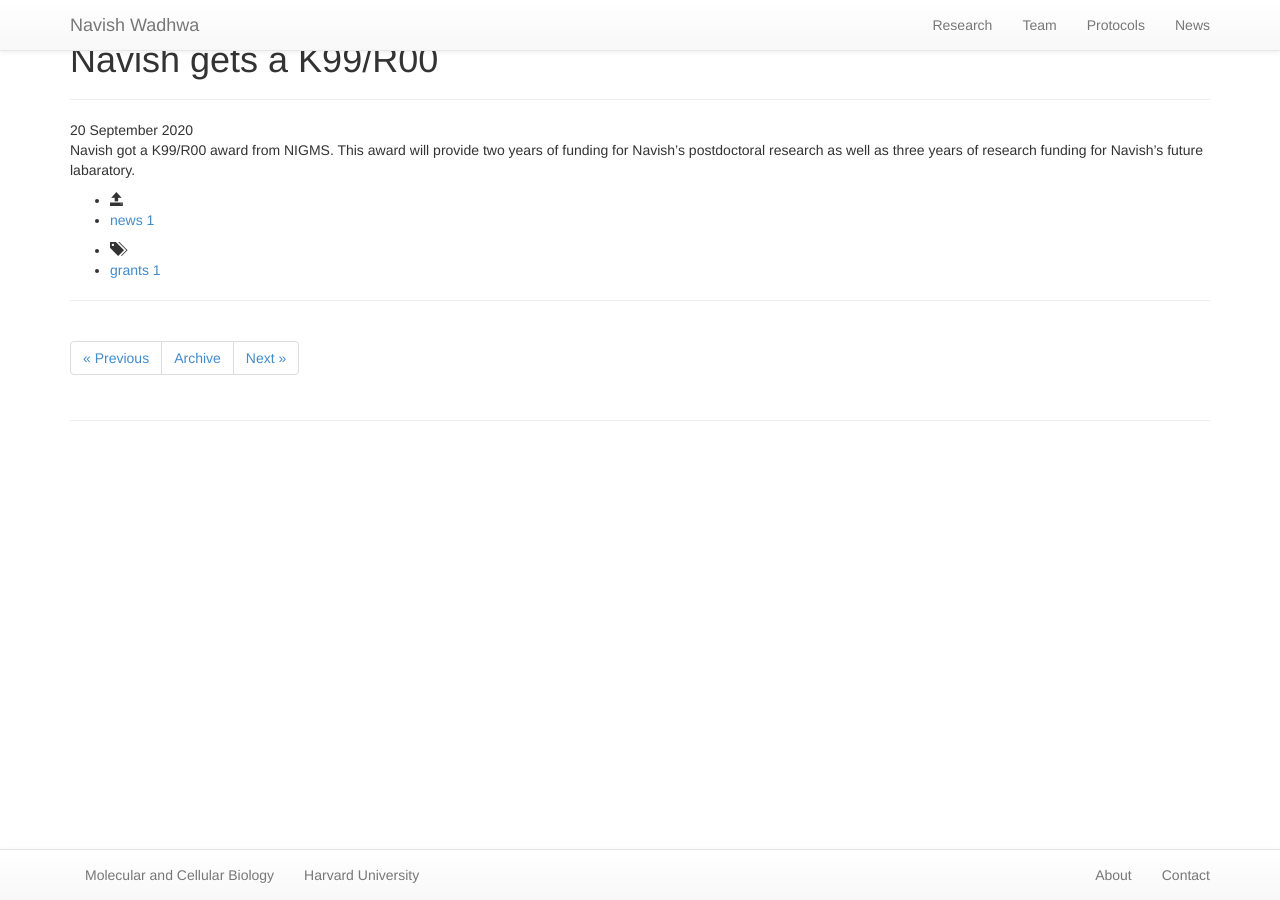
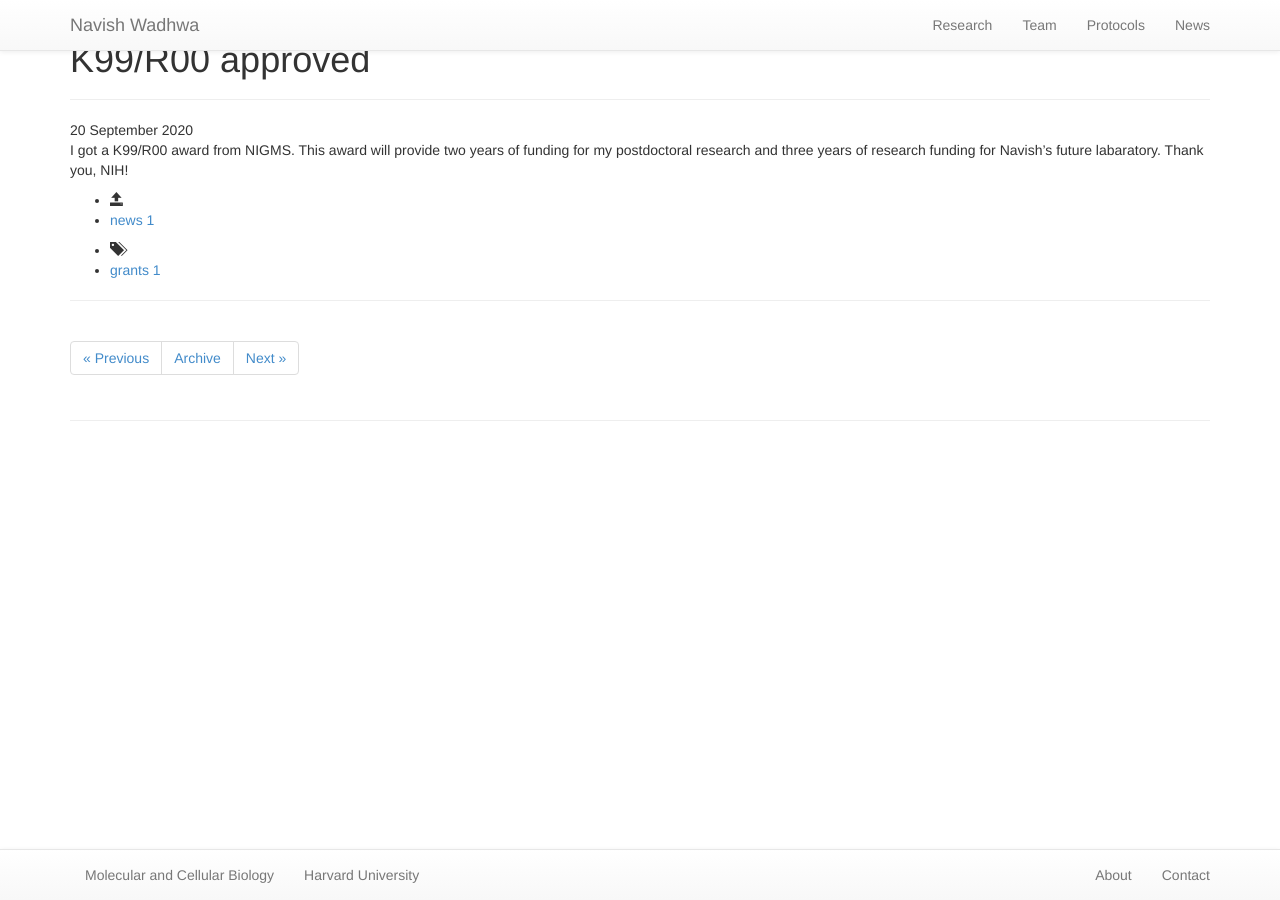
Before and after one commit to navishwadhwa/navishwadhwa.github.io, a Jekyll site: the page built from news/_posts/2020-09-20-navish-gets-k99.md, in a window 1280 px wide. Built offline with Jekyll 4.4.1, drawn with Linux system fonts in a browser that asks for light colours; nearby versions of some CDN libraries.

Commit message:
update k99 news

```diff
--- a/news/_posts/2020-09-20-navish-gets-k99.md
+++ b/news/_posts/2020-09-20-navish-gets-k99.md
@@ -1,10 +1,10 @@
 ---
 layout: news
-title: "Navish gets a K99/R00"
+title: "K99/R00 approved"
 author: "Navish Wadhwa"
 author_handle: "nw"
 image: /assets/images/news/default-news.png
 category: news
 tags: [grants]
 ---
-Navish got a K99/R00 award from NIGMS. This award will provide two years of funding for Navish's postdoctoral research as well as three years of research funding for Navish's future labaratory.
+I got a K99/R00 award from NIGMS. This award will provide two years of funding for my postdoctoral research and three years of research funding for Navish's future labaratory. Thank you, NIH!
```
